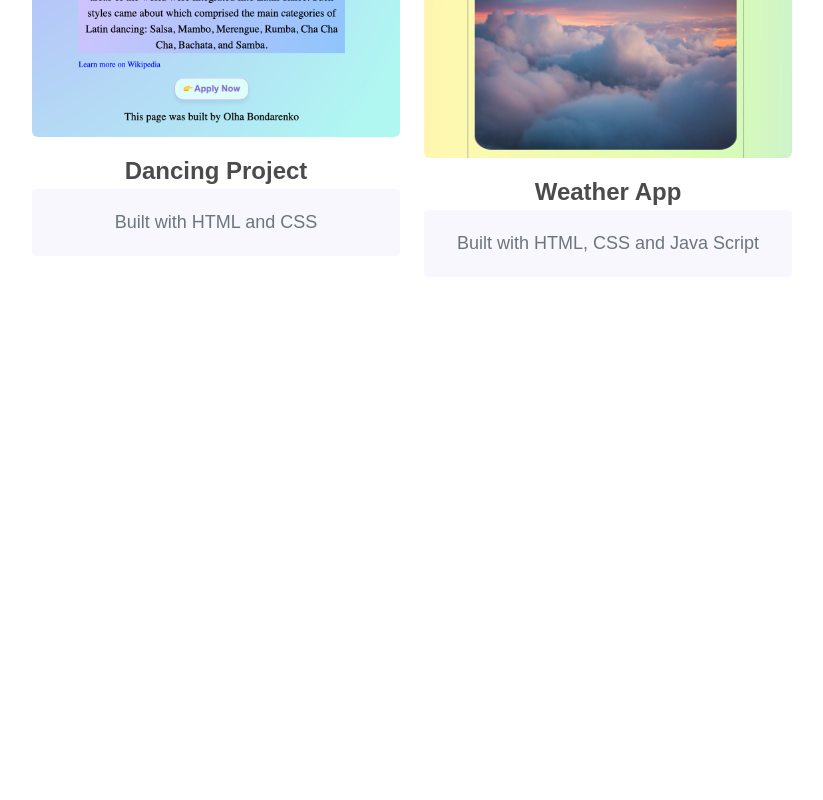
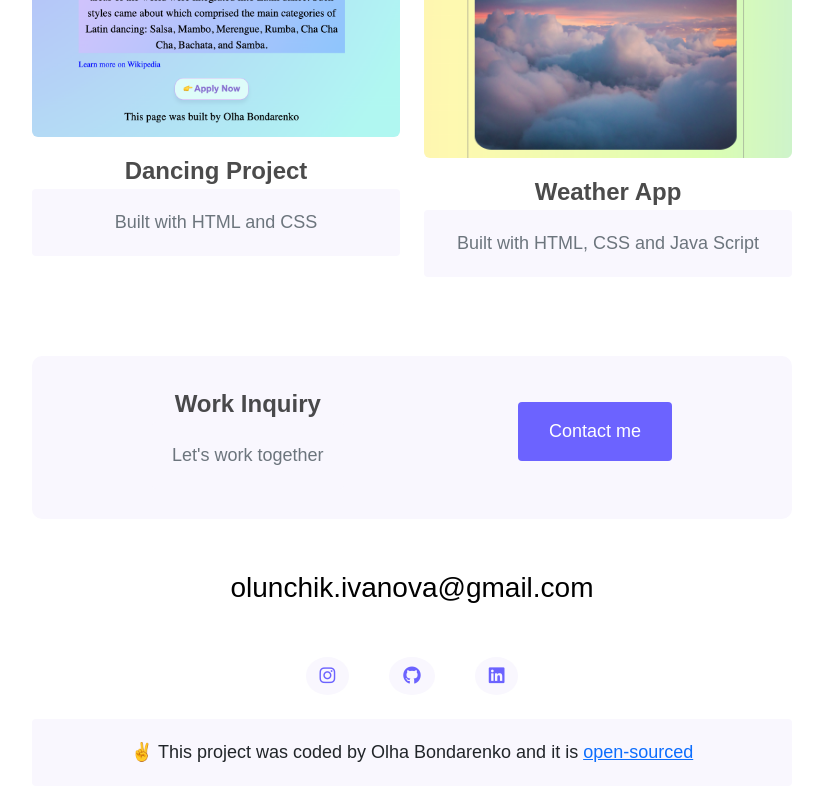
Before and after one commit to Olha1990/homepage-project, a plain HTML site: page work.html in a window 1280 px wide. Shown: the part 604-1404 px from the top of the page, without its empty margins (228-1051 px from the left). Before the commit the page ends 1020 px from the top, so only its background shows below. Drawn offline with nearby package versions, Linux system fonts and the light colour scheme.

Commit message:
Added footer to about.html

```diff
--- a/work.html
+++ b/work.html
@@ -4,6 +4,7 @@
     <meta charset="UTF-8" />
     <meta http-equiv="X-UA-Compatible" content="IE=edge" />
     <meta name="viewport" content="width=device-width, initial-scale=1.0" />
+    <meta name="description" content="Olha's projects"/>
     <link
       href="https://cdn.jsdelivr.net/npm/bootstrap@5.2.2/dist/css/bootstrap.min.css"
       rel="stylesheet"
@@ -15,6 +16,7 @@
       integrity="sha384-OERcA2EqjJCMA+/3y+gxIOqMEjwtxJY7qPCqsdltbNJuaOe923+mo//f6V8Qbsw3"
       crossorigin="anonymous"
     ></script>
+    <script src="https://kit.fontawesome.com/d6da4059c0.js" crossorigin="anonymous"></script>
     <title>Front-end developer-Olha Bondarenko</title>
     <link rel="stylesheet" href="css/styles.css" />
   </head>
@@ -62,6 +64,34 @@
           </p>
         </div>
       </div>
+      <footer>
+  <div class="contact-box justify-content-between mb-5 d-none d-md-flex">
+    <div>
+    <h3>Work Inquiry</h3>
+    <p class="text-muted">Let's work together</p>
+    </div>
+    <div>
+      <a href="https://stellular-shortbread-5f4880.netlify.app/contact.html" class="btn btn-branding mt-3" title="Contact Olha">Contact me</a>
+    </div>
+</div>
+  <div class="d-flex justify-content-center mb-5">
+    <a href="mailto:olunchik.ivanova@gmail.com" class="email-link" title="Email me">olunchik.ivanova@gmail.com</a>
+  </div>
+  <div class="social-links d-flex justify-content-center">
+    <a href="https://www.instagram.com/bond.olusha" target="_blank" title="Instagram Profile">
+    <i class="fa-brands fa-instagram"></i>
+    </a>
+    <a href="https://github.com/Olha1990/homepage-project" target="_blank" title="Github Profile">
+    <i class="fa-brands fa-github"></i>
+    </a>
+    <a href="https://www.linkedin.com/in/olha-bondarenko-393090242/" target="_blank" title="LinkedIn Profile">
+    <i class="fa-brands fa-linkedin"></i>
+    </a>
+  </div>
+  <p class="text-center mt-4">✌️ This project was coded by Olha Bondarenko and it is
+    <a href="https://github.com/Olha1990/homepage-project" target="_blank">open-sourced</a>
+  </p>
+</footer>
     </div>
   </body>
 </html>
```
Also changed, not shown: about.html (+30 -0 lines), contact.html (+29 -0 lines).
